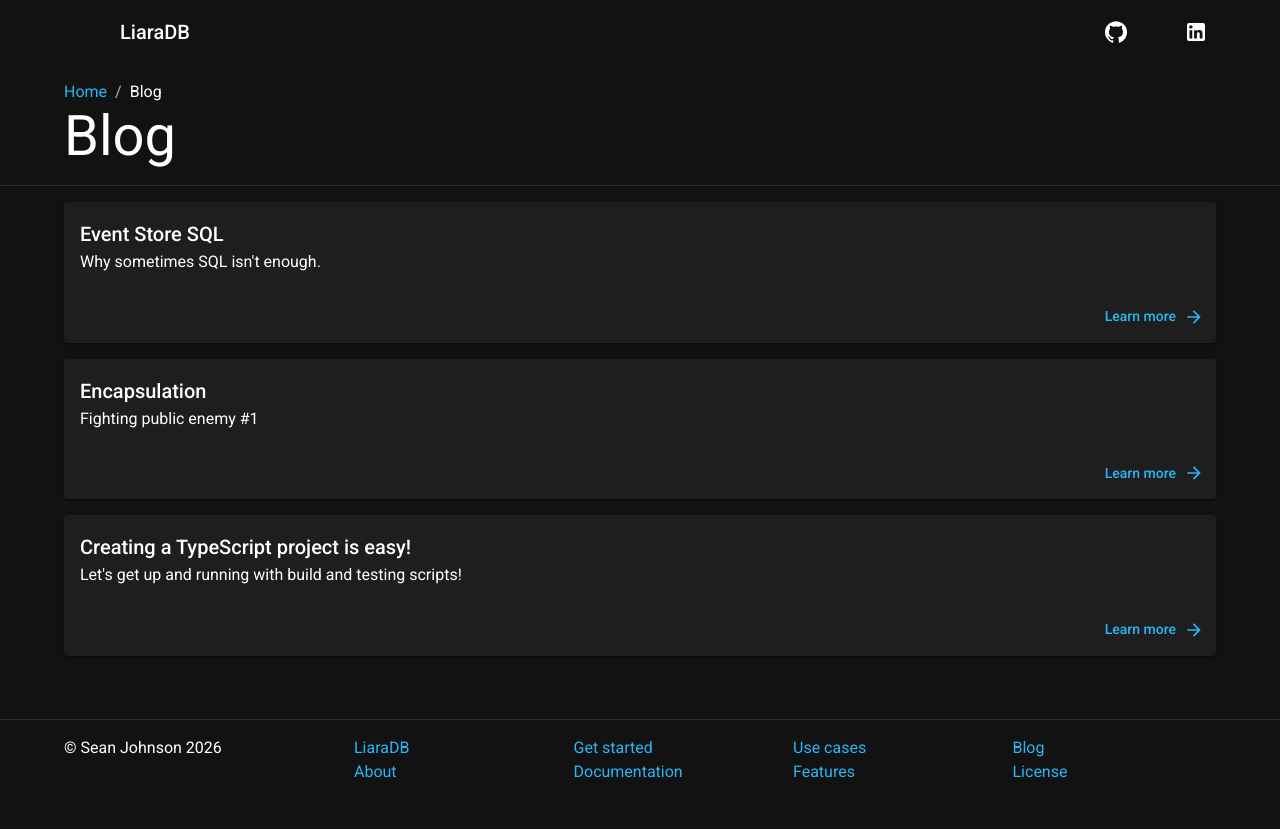
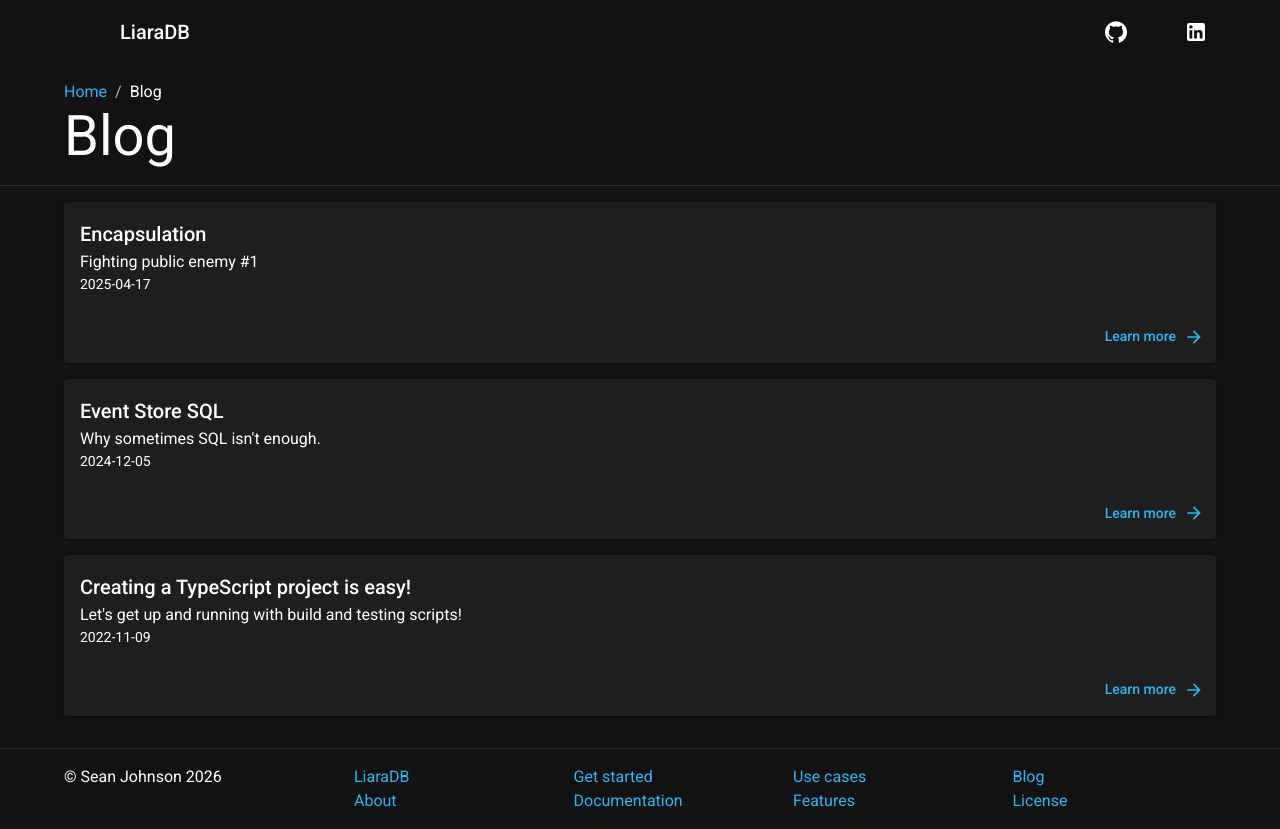
Before and after one commit to liaradb/liaradb.github.io, a Next.js app: page /blog in a window 1280 px wide. Before the commit the page ends 800 px from the top, so only its background shows below. Built offline with nearby package versions, Linux system fonts and the light colour scheme; some icons are missing; what @mui/material-nextjs would draw is missing.

Commit message:
Fixed blog dates.

```diff
--- a/src/app/blog/entries.tsx
+++ b/src/app/blog/entries.tsx
@@ -1,5 +1,5 @@
-import { BlogItem } from "@/components";
 import { getSortedPostsData } from "@/lib/posts";
+import { BlogItem } from "./blog_item";
 
 export function Entries() {
   const posts = getSortedPostsData();
@@ -7,7 +7,7 @@
     return (
       <BlogItem
         key={e.id}
-        date=""
+        date={e.date}
         href={`./blog/${e.id}`}
         title={e.title}
         subtitle={e.subtitle}
--- a/src/components/blog/index.ts
+++ /dev/null
@@ -1 +0,0 @@
-export * from "./blog_item";
--- a/src/components/index.ts
+++ b/src/components/index.ts
@@ -1,5 +1,4 @@
 export * from "./app_page";
-export * from "./blog";
 export * from "./copy_button";
 export * from "./link";
 export * from "./mdx_syntax";
--- a/src/posts/create-typescript-project.mdx
+++ b/src/posts/create-typescript-project.mdx
@@ -1,7 +1,7 @@
 ---
 title: "Creating a TypeScript project is easy!"
 subtitle: "Let's get up and running with build and testing scripts!"
-date: "2020-01-01"
+date: "2022-11-09"
 ---
 
 You will need a few things first:
--- a/src/posts/encapsulation.mdx
+++ b/src/posts/encapsulation.mdx
@@ -1,7 +1,7 @@
 ---
 title: "Encapsulation"
 subtitle: "Fighting public enemy #1"
-date: "2020-01-01"
+date: "2025-04-17"
 ---
 
 ## Thinking about Software Architecture
--- a/src/posts/event-store-sql.mdx
+++ b/src/posts/event-store-sql.mdx
@@ -1,7 +1,7 @@
 ---
 title: "Event Store SQL"
 subtitle: "Why sometimes SQL isn't enough."
-date: "2020-01-01"
+date: "2024-12-05"
 ---
 
 SQL works well for Event storage. It is easy to append Events, and query Aggregate Streams in order. However, there are specific limitations with replaying the Events.
```
Also changed, not shown: src/app/blog/blog_item.tsx (renamed from src/components/blog/blog_item.tsx).
